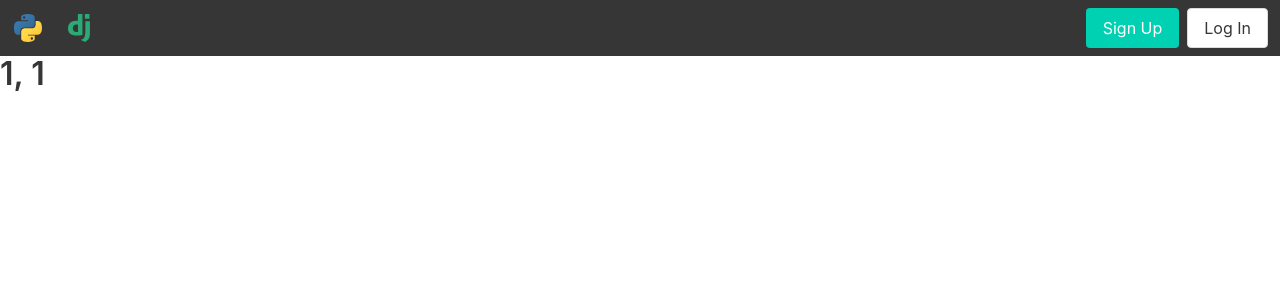
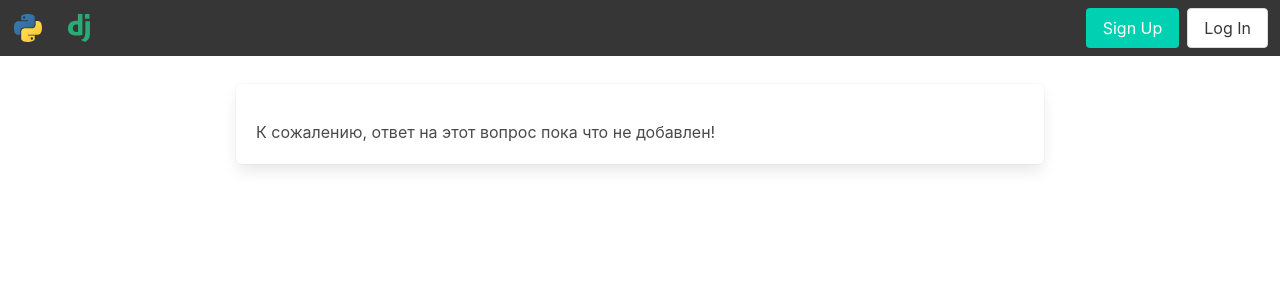
Before and after one commit to Kasaklalita/questions-api, a React (Vite) app in the folder TWTBAPD_frontend/: page /1/1 in a window 1280 px wide. Shown: the top 300 px of the page. Built offline with nearby package versions, Linux system fonts and the light colour scheme; no server answers.

Commit message:
Minor changes

```diff
--- a/TWTBAPD_frontend/src/App.jsx
+++ b/TWTBAPD_frontend/src/App.jsx
@@ -9,12 +9,21 @@ function App() {
 	return (
 		<div className="App">
 			<MainNavbar />
-			<Routes>
-				<Route path="/" element={<HomePage />} />
-				<Route path="/:category" element={<CategoryPage />} />
-				<Route path="/:category/:question_id" element={<QuestionDetailPage />} />
-				{/* <Route path="/:category/:question" element={<CategoryPage />} /> */}
-			</Routes>
+			<div className="columns m-4">
+				<div className="column is-2"></div>
+				<div className="column is-8">
+					<Routes>
+						<Route path="/" element={<HomePage />} />
+						<Route path="/:category" element={<CategoryPage />} />
+						<Route
+							path="/:category/:question_id"
+							element={<QuestionDetailPage />}
+						/>
+						{/* <Route path="/:category/:question" element={<CategoryPage />} /> */}
+					</Routes>
+				</div>
+				<div className="column is-2"></div>
+			</div>
 		</div>
 	);
 }
--- /dev/null
+++ b/TWTBAPD_frontend/src/components/UI/QuestionItem.jsx
@@ -0,0 +1,5 @@
+import { Link } from "react-router-dom";
+
+export default function QuestionItem({question}) {
+	return <Link to={`/questions/${question.id}`}>{question.question_text}</Link>;
+}
--- a/TWTBAPD_frontend/src/components/UI/QuestionsCategory.jsx
+++ b/TWTBAPD_frontend/src/components/UI/QuestionsCategory.jsx
@@ -1,6 +1,7 @@
 import React, { useEffect, useState } from "react";
 import axios from "axios";
 import { Link } from "react-router-dom";
+import QuestionItem from "./QuestionItem";
 
 const QuestionsCategory = ({ title, subtitle, slug }) => {
 	const [questions, setQuestions] = useState([]);
@@ -22,16 +23,17 @@ const QuestionsCategory = ({ title, subtitle, slug }) => {
 	}, []);
 
 	return (
-    <div className="content">
 		<div className="box content">
-        <Link to={slug}><h1 className="title">{title}</h1></Link>
+			<Link to={slug}>
+				<h1 className="title">{title}</h1>
+			</Link>
 			<p className="subtitle">{subtitle}</p>
 			{questions.length > 0 ? (
 				<ol>
 					{questions.map((question) => {
 						return (
 							<li key={question.id}>
-                  <Link href={`general-questions/`}>{question["question_text"]}</Link>
+								<QuestionItem question={question} />
 							</li>
 						);
 					})}
@@ -40,7 +42,6 @@ const QuestionsCategory = ({ title, subtitle, slug }) => {
 				<p className="block">К сожалению, вопросов по этой теме пока нет</p>
 			)}
 		</div>
-    </div>
 	);
 };
 
--- a/TWTBAPD_frontend/src/components/layout/IntroductionSection.jsx
+++ b/TWTBAPD_frontend/src/components/layout/IntroductionSection.jsx
@@ -2,7 +2,6 @@ import React from "react";
 
 const IntroductionSection = () => {
 	return (
-    <div>
 		<section className="hero has-background-primary column">
 			<div className="hero-body">
 				<h1 className="title has-text-centered has-text-white">
@@ -10,7 +9,6 @@ const IntroductionSection = () => {
 				</h1>
 			</div>
 		</section>
-    </div>
 	);
 };
 
--- a/TWTBAPD_frontend/src/routes/CategoryPage.jsx
+++ b/TWTBAPD_frontend/src/routes/CategoryPage.jsx
@@ -1,6 +1,7 @@
 import axios from "axios";
 import React, { useEffect, useState } from "react";
 import { Link, useParams } from "react-router-dom";
+import QuestionItem from "../components/UI/QuestionItem";
 
 export default function CategoryPage() {
 	const { category } = useParams();
@@ -31,9 +32,7 @@ export default function CategoryPage() {
 						{questions.map((question) => {
 							return (
 								<li key={question.id}>
-									<Link to={`/questions/${question.id}`}>
-										{question.question_text}
-									</Link>
+									<QuestionItem question={question} />
 								</li>
 							);
 						})}
--- a/TWTBAPD_frontend/src/routes/HomePage.jsx
+++ b/TWTBAPD_frontend/src/routes/HomePage.jsx
@@ -1,19 +1,19 @@
 import React from "react";
 import HomepageQuestions from "../components/layout/HomepageQuestions";
 import IntroductionSection from "../components/layout/IntroductionSection";
-import {Link} from "react-router-dom";
+import { Link } from "react-router-dom";
 
 function HomePage() {
 	return (
 		<div>
 			<IntroductionSection />
-			<div>
+			<div className="mb-4 mt-4 p-4">
 			<p className="block">
 				Вас ждет собеседование на должность Python-разработчика, и вы хотите
-					знать, через какие вопросы и обсуждения вам предстоит пройти? Перед
-					тем, как идти, лучше иметь хотя бы общее представление о типах
-					вопросов, которые будут задаваться на собеседовании по Python, чтобы
-					вы могли подготовить на них ответы.
+				знать, через какие вопросы и обсуждения вам предстоит пройти? Перед тем,
+				как идти, лучше иметь хотя бы общее представление о типах вопросов,
+				которые будут задаваться на собеседовании по Python, чтобы вы могли
+				подготовить на них ответы.
 			</p>
 			<p className="block">
 				При этом Python — очень важный инструмент в арсенале любого
@@ -24,12 +24,12 @@ function HomePage() {
 			<p className="block">
 				Помимо этих вопросов, вам также вероятно предоставят фрагменты кода,
 				прочитав которые вы должны будете определить результирующее значение
-					(или его отсутствие). Такие задания невозможно предсказать, и
-					успешность их прохождения будет зависеть от вашего опыта
-					программирования. Давайте начнем с самых популярных вопросов и ответов
-					на собеседовании по Python.
+				(или его отсутствие). Такие задания невозможно предсказать, и успешность
+				их прохождения будет зависеть от вашего опыта программирования. Давайте
+				начнем с самых популярных вопросов и ответов на собеседовании по Python.
 			</p>
 			</div>
+
 			<HomepageQuestions />
 		</div>
 	);
--- a/TWTBAPD_frontend/src/routes/QuestionDetailPage.jsx
+++ b/TWTBAPD_frontend/src/routes/QuestionDetailPage.jsx
@@ -22,11 +22,12 @@ export default function QuestionDetailPage() {
 			});
 	}, []);
 	return (
-		<div className="QuestionDetailPage">
-			<h1 className="title">
-				{category}, {question_id}
-			</h1>
-      <p>{question.question_text}</p>
+		<div className="box content">
+			<h2>
+				{question.question_text}
+			</h2>
+      {question.answer ? <p>{question.answer}</p> : <p>К сожалению, ответ на этот вопрос пока что не добавлен!</p> }
+
 		</div>
 	);
 }
```
Also changed, not shown: TWTBAPD_frontend/src/components/layout/MainNavbar.jsx (indentation only). Lines whose indentation alone changed are shown as unchanged.
